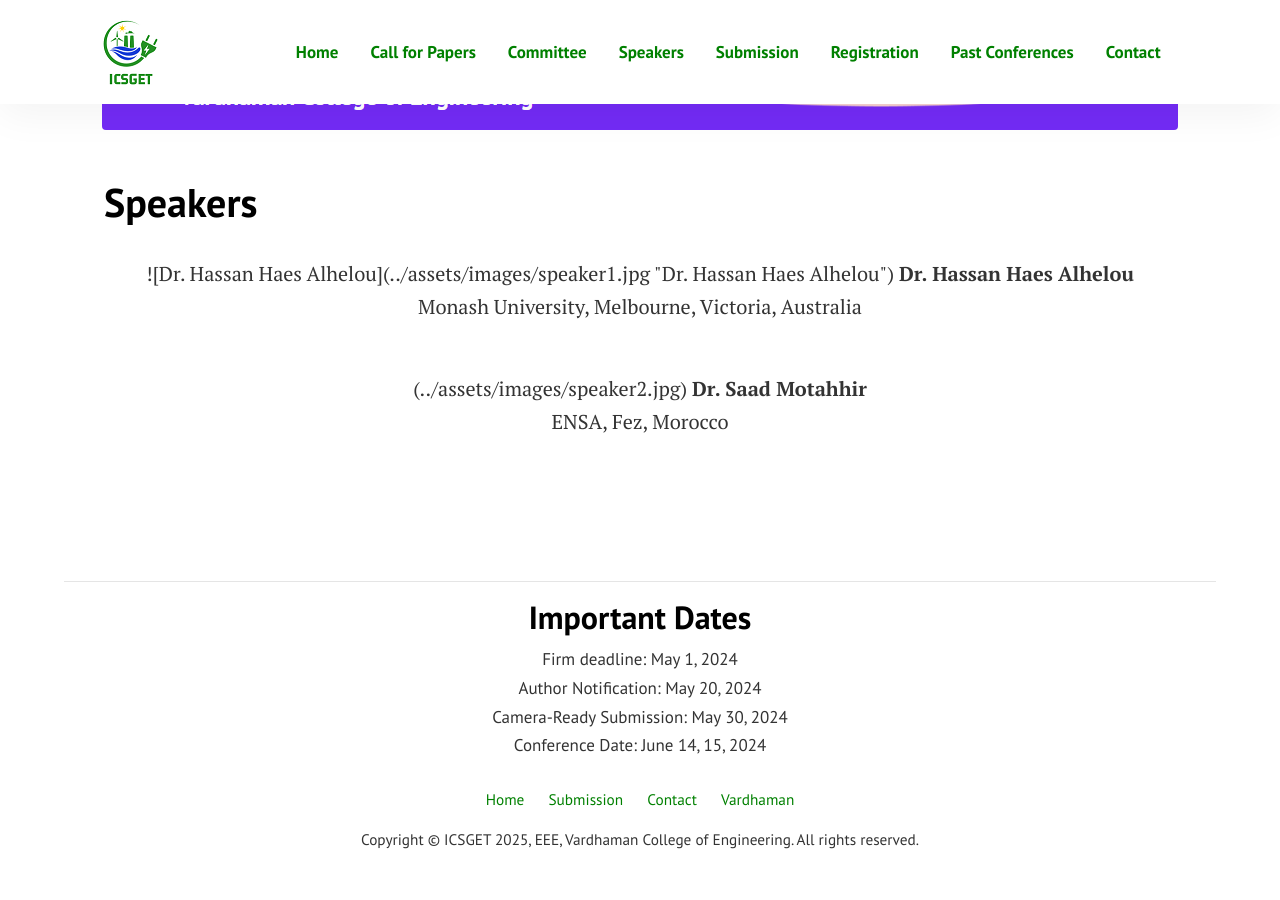
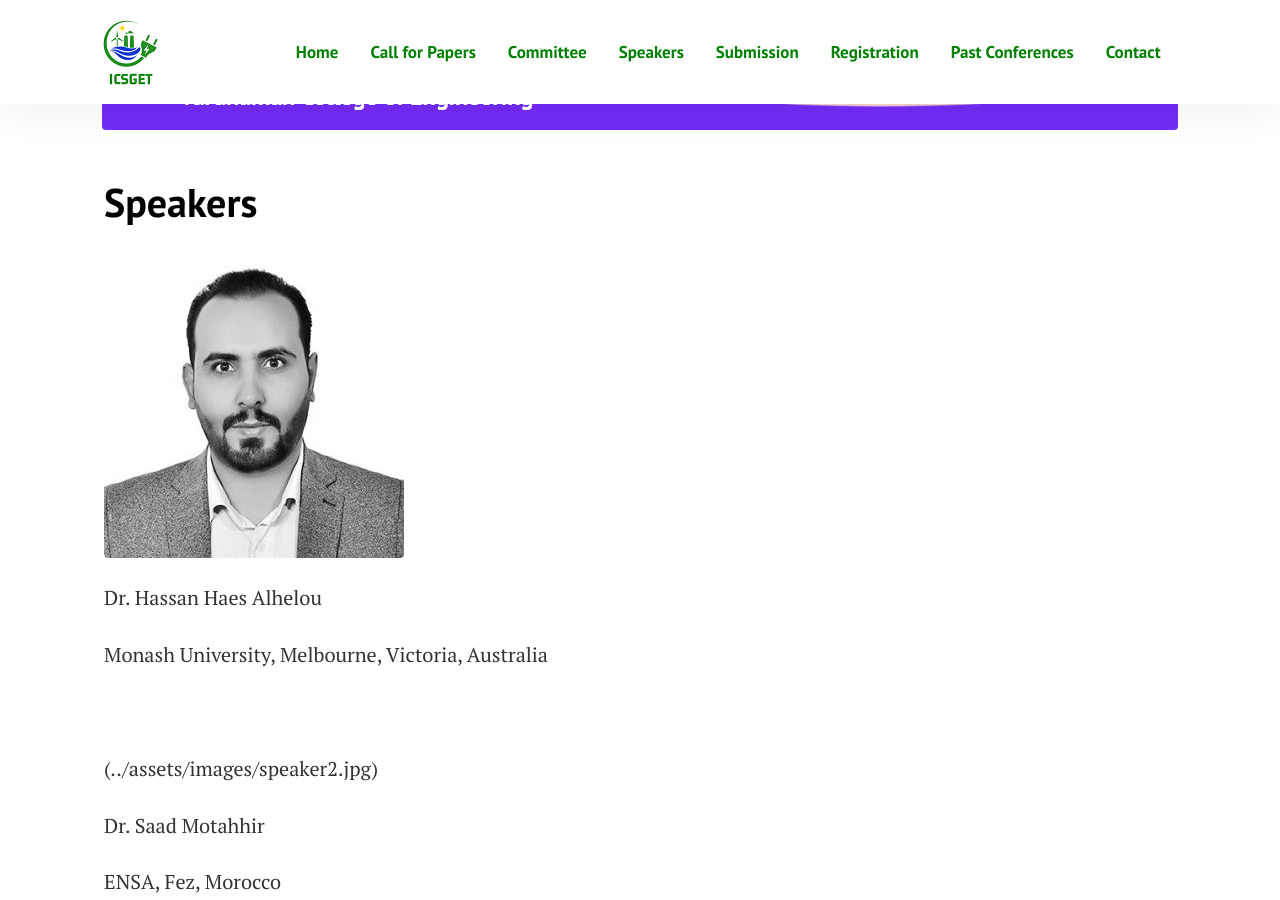
Before and after one commit to sravivarmanvce/temp, a Jekyll site: the page built from pages/speakers.md, in a window 1280 px wide and 900 px high, scrolled down 362 px. Built offline with Jekyll 4.4.1, drawn with Linux system fonts in a browser that asks for light colours.

Commit message:
added speakers

```diff
--- a/pages/speakers.md
+++ b/pages/speakers.md
@@ -3,18 +3,20 @@ layout: page
 title: Speakers
 permalink: "/speakers/"
 image: assets/images/banner-alt.png
-comments: false
 ---
 
-<div class="col-md-12">
-<p align="center">
 ![Dr. Hassan Haes Alhelou](../assets/images/speaker1.jpg "Dr. Hassan Haes Alhelou")
-<b>Dr. Hassan Haes Alhelou</b><br>
-Monash University, Melbourne, Victoria, Australia<br>
-&nbsp;</p>
-<p align="center">
+
+Dr. Hassan Haes Alhelou
+
+Monash University, Melbourne, Victoria, Australia
+
+&nbsp;
+
 (../assets/images/speaker2.jpg)
-<b>Dr. Saad Motahhir</b><br>
-ENSA, Fez, Morocco<br>
-&nbsp;</p>
-</div>
+
+Dr. Saad Motahhir
+
+ENSA, Fez, Morocco
+
+&nbsp;
```
Also changed, not shown: pages/callforpapers.md (+1 -0 lines).
